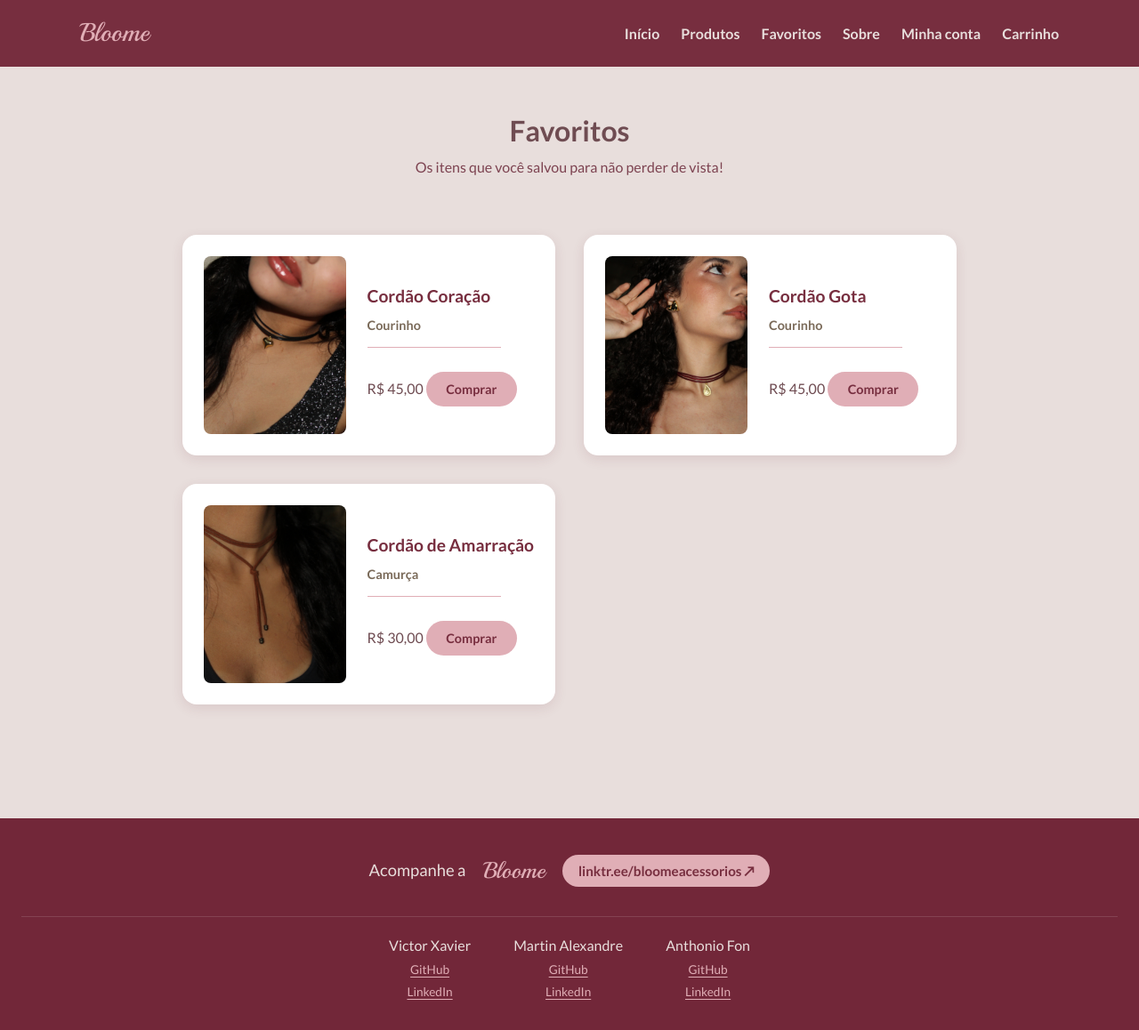
After one commit to martin-alexandre-707/bloome-catalogo, a Flask app: page /favoritos in a window 1280 px wide. The commit adds this page. Shown: the whole page at 89% size. Run offline with Flask 3, Linux system fonts and the light colour scheme.

Commit message:
Adiciona aba de favoritos com itens de exemplo

```diff
--- a/app.py
+++ b/app.py
@@ -1,37 +1,34 @@
 from flask import Flask, render_template
 
 app = Flask(__name__)
-
 
 @app.route("/")
 def index():
     return render_template("index.html", current="index")
 
-
 @app.route("/produtos")
 def produtos():
     return render_template("produtos.html", current="produtos")
 
+@app.route("/favoritos")
+def favoritos():
+    return render_template("favoritos.html", current="favoritos")
 
 @app.route("/sobre")
 def sobre():
     return render_template("sobre.html", current="sobre")
 
-
 @app.route("/carrinho")
 def carrinho():
     return render_template("carrinho.html", current="carrinho")
-
 
 @app.route("/conta")
 def conta():
     return render_template("conta.html", current="conta")
 
-
 @app.route("/painel")
 def painel():
     return render_template("painel.html", current="painel")
 
-
 if __name__ == "__main__":
     app.run(debug=True)
--- a/templates/base.html
+++ b/templates/base.html
@@ -12,6 +12,7 @@
 {% set nav_items = [
     ("index", "Início"),
     ("produtos", "Produtos"),
+    ("favoritos", "Favoritos"),
     ("sobre", "Sobre"),
     ("conta", "Minha conta"),
     ("carrinho", "Carrinho")
@@ -29,7 +30,7 @@
                 </ul>
                 {% if current == "painel" %}
                 <div class="navbar__user-box">
-                    <span class="navbar__user" title="Logado como Lucas Lima">Lucas</span>
+                    Lucas
                     <a href="{{ url_for('conta') }}" class="navbar__logout">Sair</a>
                 </div>
                 {% endif %}
@@ -41,24 +42,24 @@
 
     <footer class="site-footer">
         <p class="site-footer__social">
-            <span>Acompanhe a <strong>Bloome</strong></span>
+            Acompanhe a <strong>Bloome</strong>
             <a href="https://linktr.ee/bloomeacessorios" target="_blank" rel="noopener" aria-label="Acessar o Linktree da Bloome com redes sociais e contatos (abre em nova aba)">
                 linktr.ee/bloomeacessorios &nearr;
             </a>
         </p>
         <ul class="site-footer__links">
             <li class="site-footer__member">
-                <span class="site-footer__name">Victor Xavier</span>
+                Victor Xavier
                 <a href="https://github.com/victorxavier01" target="_blank" rel="noopener" aria-label="GitHub do Victor Xavier (abre em nova aba)">GitHub</a>
                 <a href="https://www.linkedin.com/in/victor-xavier-89a339378/" target="_blank" rel="noopener" aria-label="LinkedIn do Victor Xavier (abre em nova aba)">LinkedIn</a>
             </li>
             <li class="site-footer__member">
-                <span class="site-footer__name">Martin Alexandre</span>
+                Martin Alexandre
                 <a href="https://github.com/martin-alexandre-707" target="_blank" rel="noopener" aria-label="GitHub do Martin Alexandre (abre em nova aba)">GitHub</a>
                 <a href="https://www.linkedin.com/in/martin-alexandre-724451409/" target="_blank" rel="noopener" aria-label="LinkedIn do Martin Alexandre (abre em nova aba)">LinkedIn</a>
             </li>
             <li class="site-footer__member">
-                <span class="site-footer__name">Anthonio Fon</span>
+                Anthonio Fon
                 <a href="https://github.com/TonysXD" target="_blank" rel="noopener" aria-label="GitHub do Anthonio Fon (abre em nova aba)">GitHub</a>
                 <a href="https://www.linkedin.com/in/anthonio-pontes-fon-4a25a6319/" target="_blank" rel="noopener" aria-label="LinkedIn do Anthonio Fon (abre em nova aba)">LinkedIn</a>
             </li>
--- /dev/null
+++ b/templates/favoritos.html
@@ -0,0 +1,50 @@
+{% extends "base.html" %}
+
+{% block title %}Favoritos{% endblock %}
+
+{% block description %}Veja os itens que você favoritou no catálogo da Bloome.{% endblock %}
+
+{% block content %}
+<main class="page-content">
+    <h1>Favoritos</h1>
+    <p class="subtitle">Os itens que você salvou para não perder de vista!</p>
+
+    <section class="products" aria-label="Lista de favoritos">
+
+        <article class="product">
+            <img src="{{ url_for('static', filename='imgs/cordao_coracao.png') }}" alt="Cordão Coração" class="product__image">
+            <div class="product__info">
+                <h2 class="product__name">Cordão Coração</h2>
+                <p class="product__description">Courinho</p>
+                <hr class="product__divider">
+                R$ 45,00
+                <a href="{{ url_for('carrinho') }}" class="btn">Comprar</a>
+            </div>
+        </article>
+
+        <article class="product">
+            <img src="{{ url_for('static', filename='imgs/cordao_gota.png') }}" alt="Cordão Gota" class="product__image">
+            <div class="product__info">
+                <h2 class="product__name">Cordão Gota</h2>
+                <p class="product__description">Courinho</p>
+                <hr class="product__divider">
+                R$ 45,00
+                <a href="{{ url_for('carrinho') }}" class="btn">Comprar</a>
+            </div>
+        </article>
+
+        <article class="product">
+            <img src="{{ url_for('static', filename='imgs/cordao_amarracao.png') }}" alt="Cordão de Amarração" class="product__image">
+            <div class="product__info">
+                <h2 class="product__name">Cordão de Amarração</h2>
+                <p class="product__description">Camurça</p>
+                <hr class="product__divider">
+                R$ 30,00
+                <a href="{{ url_for('carrinho') }}" class="btn">Comprar</a>
+            </div>
+        </article>
+
+    </section>
+
+</main>
+{% endblock %}
```
